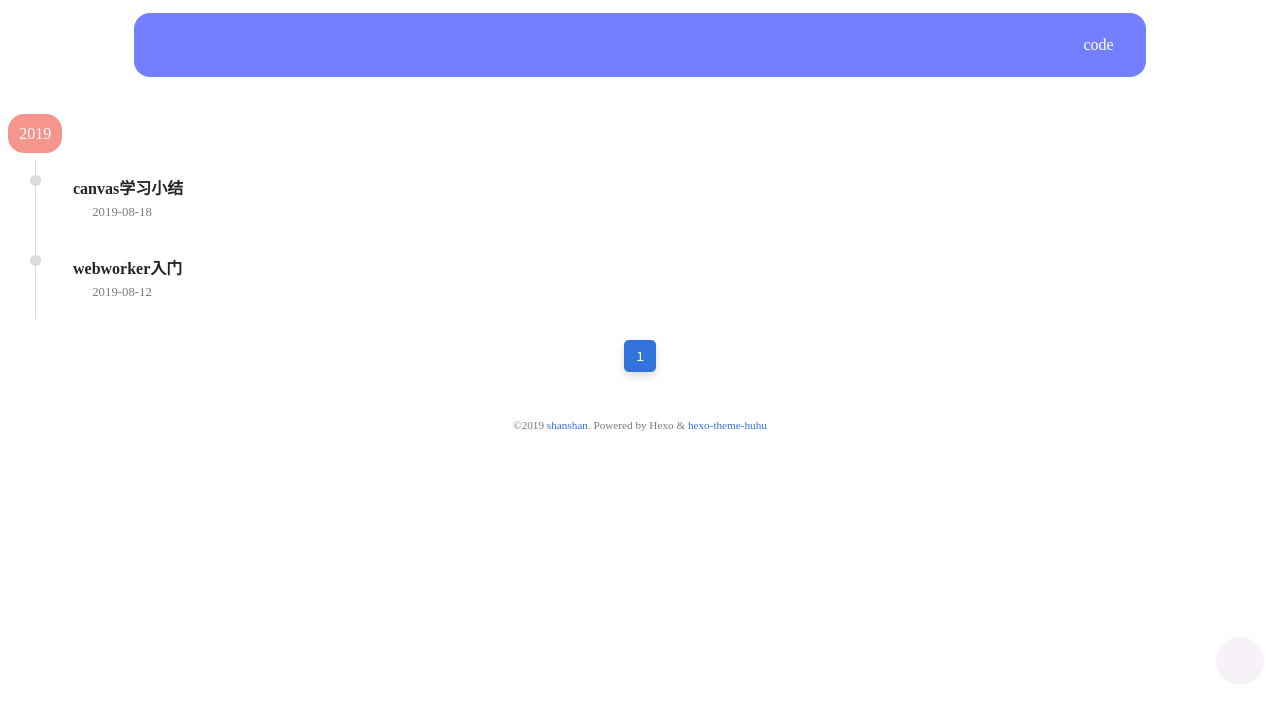
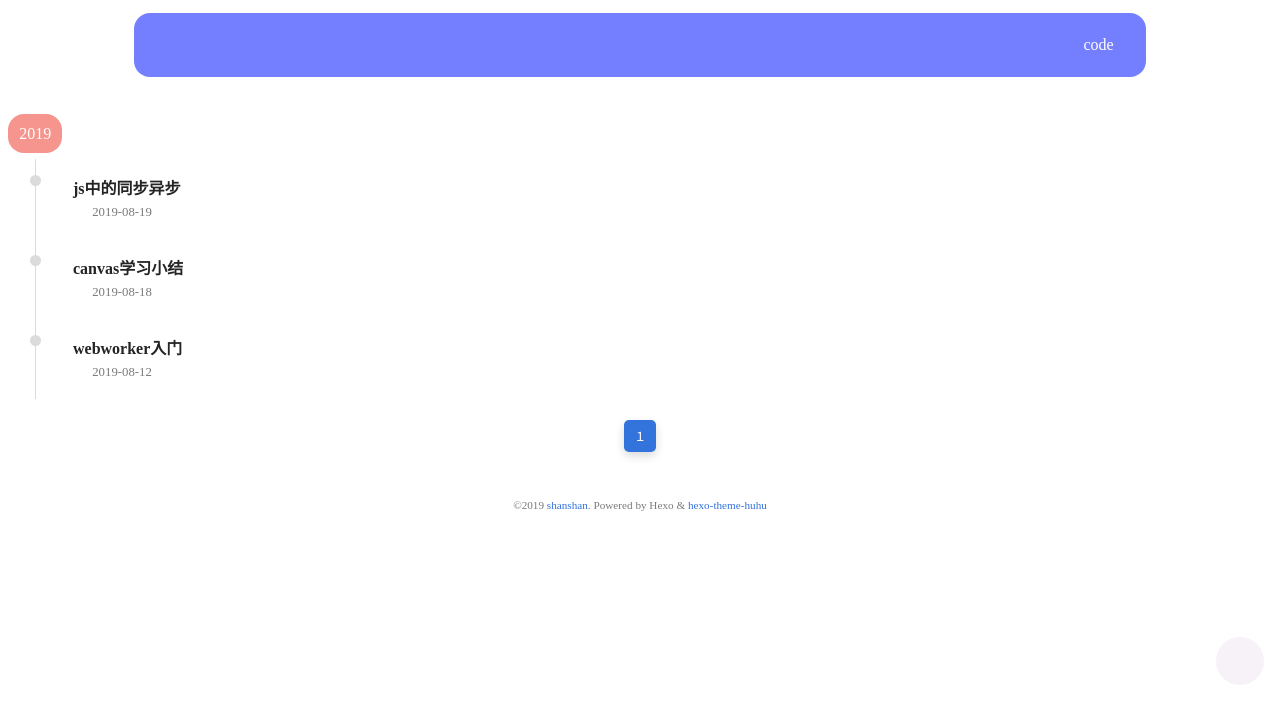
Before and after one commit to piggyzss/piggyzss.github.io, a plain HTML site: page categories/code/index.html in a window 1280 px wide. Shown: the part 99-800 px from the top of the page. Drawn offline with nearby package versions, Linux system fonts and the light colour scheme; some icons are missing.

Commit message:
Site updated: 2019-08-19 22:18:56

```diff
--- a/categories/code/index.html
+++ b/categories/code/index.html
@@ -123,6 +123,28 @@
         </a>
     </div>
     <div class="year">
+
+        <article class="item">
+
+            <!-- <div class="photo">
+                <img src="https://blog.zhangruipeng.me/hexo-theme-icarus/gallery/thumbnails/flower.jpg" alt="">
+            </div> -->
+            <div class="content">
+                <div class="title">
+                    <a href="/2019/08/19/js中的同步异步/">
+                        js中的同步异步
+                    </a>
+                </div>
+                <div class="date">
+                    <svg class="icon" aria-hidden="true">
+                        <use xlink:href="#icon-calendar"/>
+                    </svg>
+                    2019-08-19
+                </div>
+            </div>
+        </article>
+
+
 
         <article class="item">
 
```
Also changed, not shown: 2019/08/19/js中的同步异步/index.html (+10 -1 lines), index.html (+11 -1 lines), music/index.html (+2 -2 lines), tags/前端/index.html (+22 -0 lines), images/flower.jpeg (added), 1 other file.
